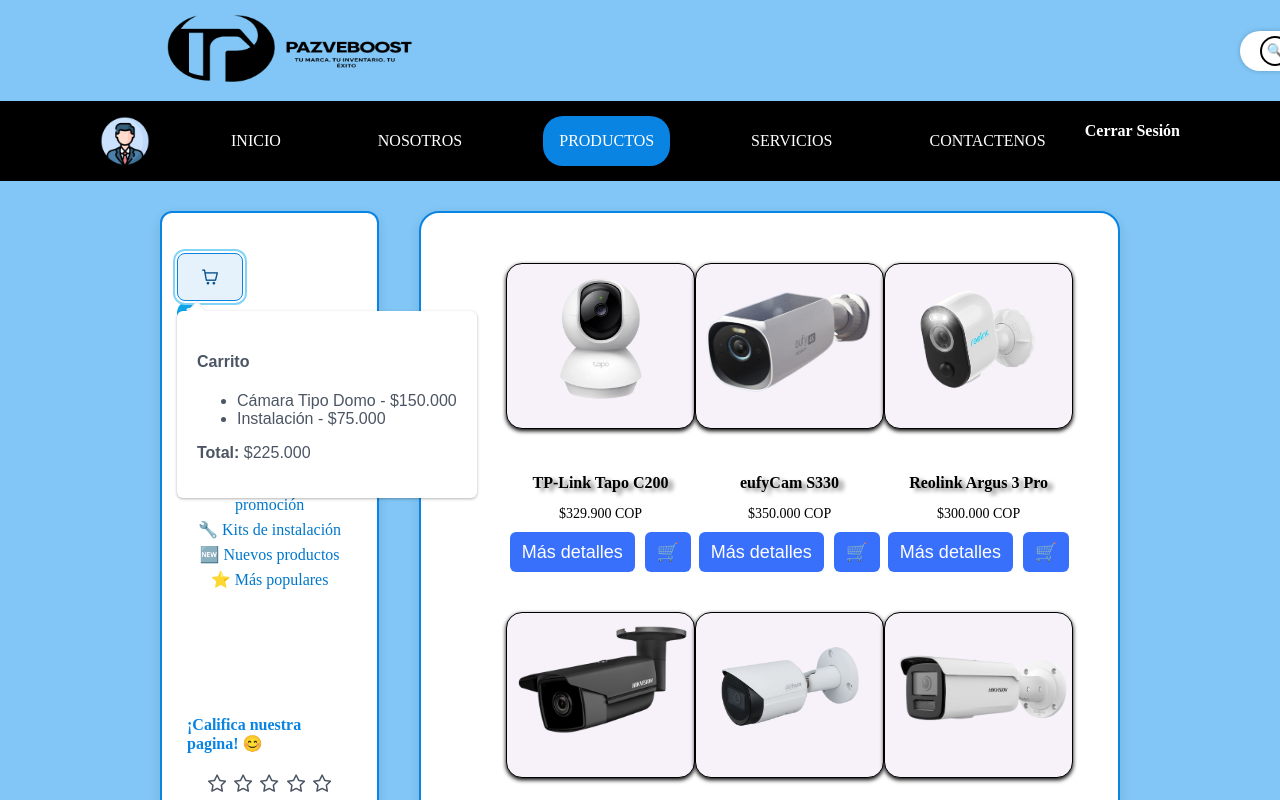
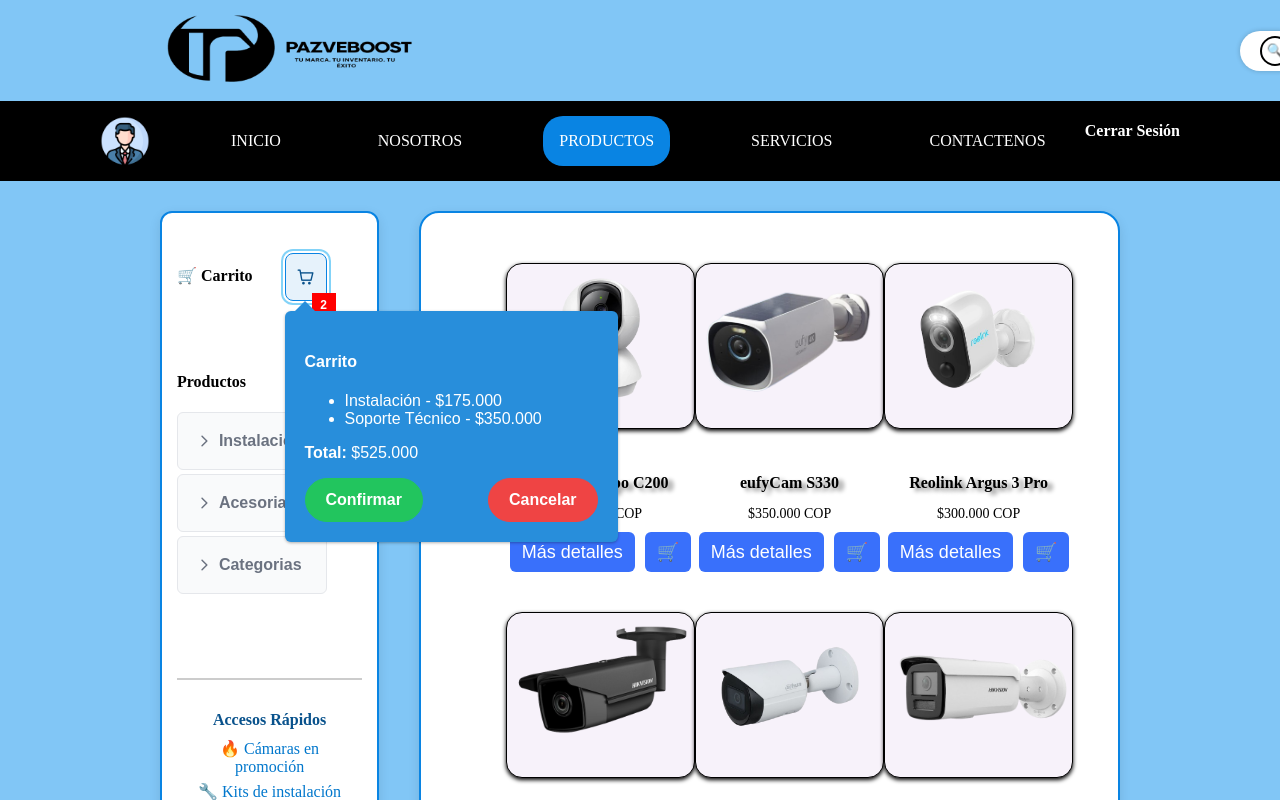
Before and after one commit to jhojang02/PazveBoost, a React (Vite) app: page / in a window 1280 px wide. Both pictures are taken after a click on the button "Ver carrito". Shown: the top 800 px of the page. Built offline with nearby package versions, Linux system fonts and the light colour scheme; a web font is replaced by a local one.

Commit message:
modificacion carrito y finalizacion de barra de busqueda

```diff
--- a/src/pages/Productos/estructura_pagina_productos/estructura_prodcutos.jsx
+++ b/src/pages/Productos/estructura_pagina_productos/estructura_prodcutos.jsx
@@ -1,33 +1,154 @@
-import { useState } from 'react';
+import { useState, useRef } from 'react';
 import { PrimeReactProvider } from 'primereact/api';
-import BasicDemo, { Header, CarritoCompras, WithoutCancelDemo, AccesosRapidos } from '../servicios_p/Servicios_producto.jsx';
+import { Accordion, AccordionTab } from 'primereact/accordion';
+import { Rating } from "primereact/rating";
+import { OverlayPanel } from 'primereact/overlaypanel';
+import { Button } from 'primereact/button';
+import { Badge } from 'primereact/badge';
+
+import BasicDemo, { Header, AccesosRapidos } from '../servicios_p/Servicios_producto.jsx';
 import Home from '../menu_productos/Home_product.jsx';
 import '../../../index_productos.css';
 
 function Estructura() {
   const [busqueda, setBusqueda] = useState("");
 
+  // Ejemplo de productos
+  const productos = [
+    { id: 1, nombre: 'Instalación', categoria: 'Instalacion', precio: 175000 },
+    { id: 2, nombre: 'Soporte Técnico', categoria: 'Acesorias', precio: 350000 },
+    { id: 3, nombre: 'Cámara IP', categoria: 'Categorias', precio: 250000 },
+    { id: 4, nombre: 'Kit de Instalación', categoria: 'Instalacion', precio: 120000 },
+    { id: 5, nombre: 'Accesorio A', categoria: 'Acesorias', precio: 45000 },
+  ];
+
+  // Filtrado por búsqueda
+  const productosFiltrados = productos.filter(p =>
+    p.nombre.toLowerCase().includes(busqueda.toLowerCase()) ||
+    p.categoria.toLowerCase().includes(busqueda.toLowerCase())
+  );
+
+  // Agrupar productos por categoría
+  const categorias = [...new Set(productosFiltrados.map(p => p.categoria))];
+
   return (
     <PrimeReactProvider value={{ unstyled: false }}>
-      {/* Header único */}
+      {/* Header con búsqueda */}
       <Header busqueda={busqueda} setBusqueda={setBusqueda} />
 
-      <div className='body'>
-        <div className='sidebar'>
-          <CarritoCompras />
-          <BasicDemo busqueda={busqueda} setBusqueda={setBusqueda} />
+      <div className="body">
+        {/* Sidebar */}
+        <aside className="sidebar">
+          {/* Carrito con icono a la derecha y más espacio */}
+        <div className="carrito-titulo" style={{ display: 'flex', alignItems: 'center', marginBottom: '1.5rem' }}>
+        <h4 style={{ margin: 0 }}>🛒 Carrito</h4>
+          <div style={{ marginLeft: '2rem' }}>
+          <CarritoConBotones />
+          </div>
+        </div>
+
+
+          {/* Tabla de productos como acordeón con color de fondo */}
+          <div className="tabla-productos">
+            <h4>Productos</h4>
+            <Accordion>
+              {categorias.map(cat => (
+                <AccordionTab key={cat} header={cat}>
+                  <table className="tabla-categorias" style={{ backgroundColor: '#f0f4f8', borderRadius: '5px', width: '100%' }}>
+                    <thead>
+                      <tr>
+                        <th>Nombre</th>
+                        <th>Precio</th>
+                      </tr>
+                    </thead>
+                    <tbody>
+                      {productosFiltrados
+                        .filter(p => p.categoria === cat)
+                        .map(prod => (
+                          <tr key={prod.id}>
+                            <td>{prod.nombre}</td>
+                            <td>${prod.precio.toLocaleString('es-CO')}</td>
+                          </tr>
+                      ))}
+                    </tbody>
+                  </table>
+                </AccordionTab>
+              ))}
+            </Accordion>
+          </div>
+
+          {/* Accesos rápidos */}
           <AccesosRapidos />
-          <div className='estrellas'>
-            <h4>¡Califica nuestra pagina! 😊</h4>
+
+          {/* Calificación interactiva */}
+          <div className="estrellas" style={{ overflow: 'hidden', padding: '0.5rem', borderRadius: '0.5rem', backgroundColor: '#f9f9f9', marginTop: '1rem' }}>
+            <h4>¡Califica nuestra página! 😊</h4>
             <WithoutCancelDemo />
           </div>
-        </div>
-        <div className='contenedor contenedor_fondo'>
+        </aside>
+
+        {/* Contenido principal */}
+        <main className="contenedor contenedor_fondo">
           <Home />
-        </div>
+        </main>
       </div>
     </PrimeReactProvider>
   );
 }
 
+// Componente de carrito con botones Confirmar y Cancelar
+const CarritoConBotones = () => {
+  const op = useRef(null);
+  const [carrito, setCarrito] = useState([
+    { id: 1, nombre: 'Instalación', precio: 175000 },
+    { id: 2, nombre: 'Soporte Técnico', precio: 350000 }
+  ]);
+
+  const total = carrito.reduce((acc, prod) => acc + prod.precio, 0);
+
+  return (
+    <div className="Boton-Carrito-Lateral">
+      <div className="Filtro-Carrito">
+        <Button icon="pi pi-shopping-cart" rounded severity="info" onClick={(e) => op.current.toggle(e)} aria-label="Ver carrito" />
+        <Badge value={carrito.length} severity="info" className="badge-carrito" />
+      </div>
+
+      <OverlayPanel className="panel-filtro-overlay" ref={op}>
+        <div className="Panel-Filtro">
+          <h4>Carrito</h4>
+          {carrito.length === 0 ? (
+            <p>Tu carrito está vacío</p>
+          ) : (
+            <ul>
+              {carrito.map((producto) => (
+                <li key={producto.id}>
+                  {producto.nombre} - ${producto.precio.toLocaleString('es-CO')}
+                </li>
+              ))}
+            </ul>
+          )}
+          <p><strong>Total:</strong> ${total.toLocaleString('es-CO')}</p>
+
+          {/* Botones Confirmar y Cancelar */}
+          <div className="card flex flex-wrap justify-content-center gap-3">
+            <Button label="Confirmar" severity="success" rounded className="sucess-boton" />
+            <Button label="Cancelar" severity="danger" rounded className="delete-boton" />
+          </div>
+        </div>
+      </OverlayPanel>
+    </div>
+  );
+};
+
+// Componente de calificación interactiva
+function WithoutCancelDemo() {
+  const [value, setValue] = useState(null);
+
+  return (
+    <div className="card flex justify-content-center">
+      <Rating className="calificacion" value={value} onChange={(e) => setValue(e.value)} cancel={false} />
+    </div>
+  );
+}
+
 export default Estructura;
```
